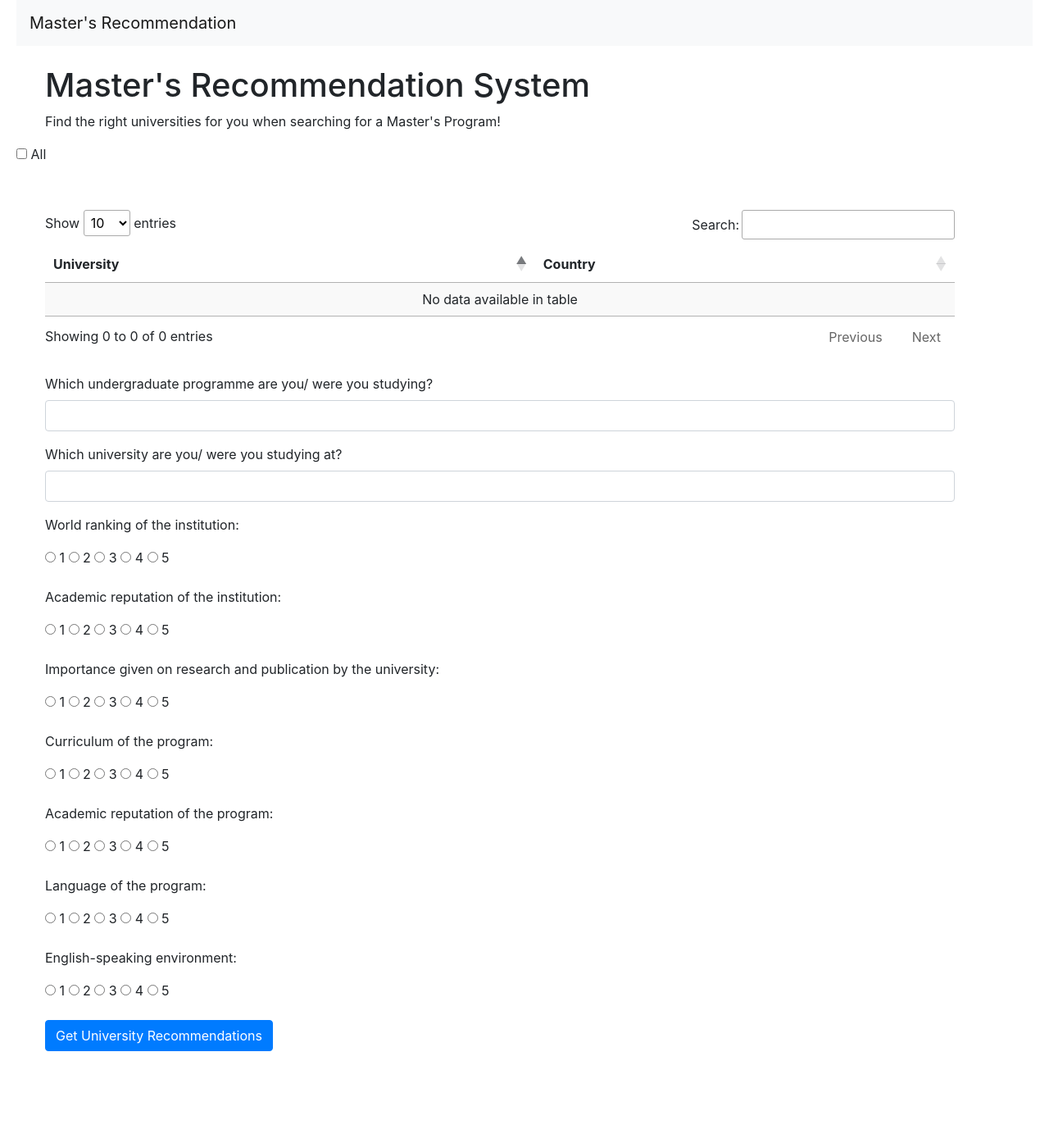
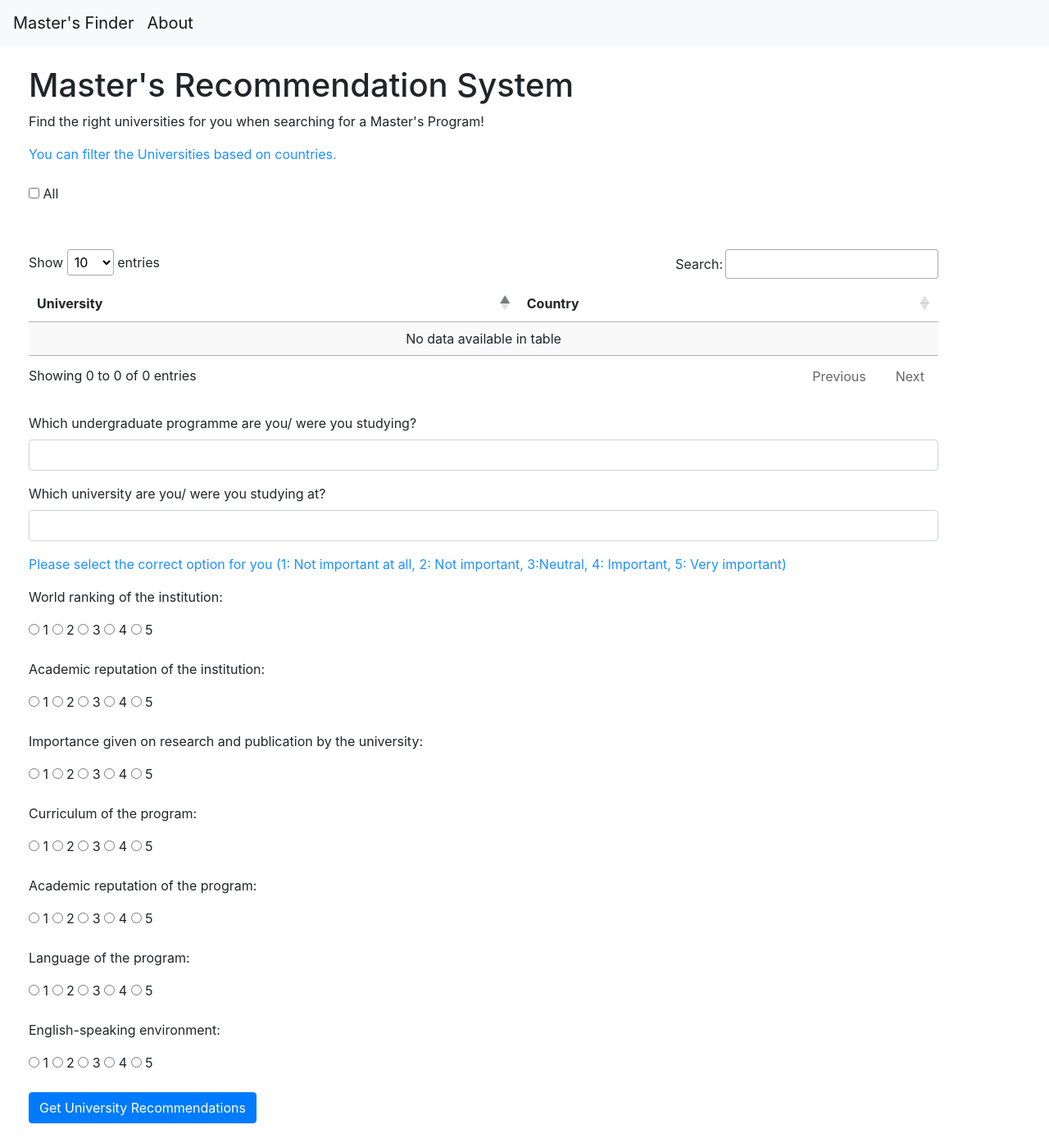
Before and after one commit to aycaaksoy/MastersFinder, a Flask app: page / in a window 1280 px wide. Shown: the whole page at 82% size. Before the commit the page ends 1282 px from the top, so only its background shows below. Run offline with Flask 3, Linux system fonts and the light colour scheme; parts of the project's set-up code (start-up, migrations or seed data) failed here and were passed over; some libraries are stand-ins or nearby versions.

Commit message:
frontend fix

```diff
--- a/templates/index.html
+++ b/templates/index.html
@@ -1,17 +1,13 @@
 <!DOCTYPE html>
 <html>
 <head>
-    <title>Modern Flask Web Page</title>
+    <title>Master's Finder</title>
     <script src="https://code.jquery.com/jquery-3.6.0.min.js"></script>
     <link rel="stylesheet" type="text/css" href="https://cdn.datatables.net/1.10.25/css/jquery.dataTables.css">
     <script src="https://cdn.datatables.net/1.10.25/js/jquery.dataTables.js"></script>
     <link rel="stylesheet" href="https://stackpath.bootstrapcdn.com/bootstrap/4.5.0/css/bootstrap.min.css">
     <style>
-        body {
-            margin-left:  20px;
-            margin-right:  20px;
-            margin-bottom:  20px;
-        }
+
 
         #result {
             margin-top: 20px;
@@ -29,18 +25,17 @@
 
 </head>
 <body>
-
     <nav class="navbar navbar-expand-lg navbar-light bg-light">
-        <a class="navbar-brand" href="#">Master's Recommendation</a>
+        <a class="navbar-brand" href="#">Master's Finder</a>
+        <a class="navbar-brand" href="#">About</a>
     </nav>
     <div class="container mt-4">
         <h1>Master's Recommendation System</h1>
         <p>Find the right universities for you when searching for a Master's Program!</p>
+        <p style="color:DodgerBlue;">You can filter the Universities based on countries.</p>
     </div>
-
-
         <form method="POST" action="/recommendation">
-            <div id="countryFilter">
+            <div id="countryFilter" class="container mt-4">
               <label for="allCountries">
                 <input type="checkbox" id="allCountries" value="allCountries"> All
               </label>
@@ -51,6 +46,7 @@
               {% endfor %}
                 <input type="hidden" id="selectedCountries" name="selectedCountries">
             </div>
+
             <div class="container">
                     <br><br>
                     <table id="mergedTable" class="display">
@@ -79,6 +75,7 @@
                     <label for="university">Which university are you/ were you studying at?</label>
                     <input type="text" class="form-control" id="university" name="university" required>
                 </div>
+                <p style="color:DodgerBlue;">Please select the correct option for you (1: Not important at all, 2: Not important, 3:Neutral, 4: Important, 5: Very important)</p>
                 <div class="form-group">
                     <p>World ranking of the institution:</p>
                      <input type="radio" id="1-1" name="q1" value="1">
```
